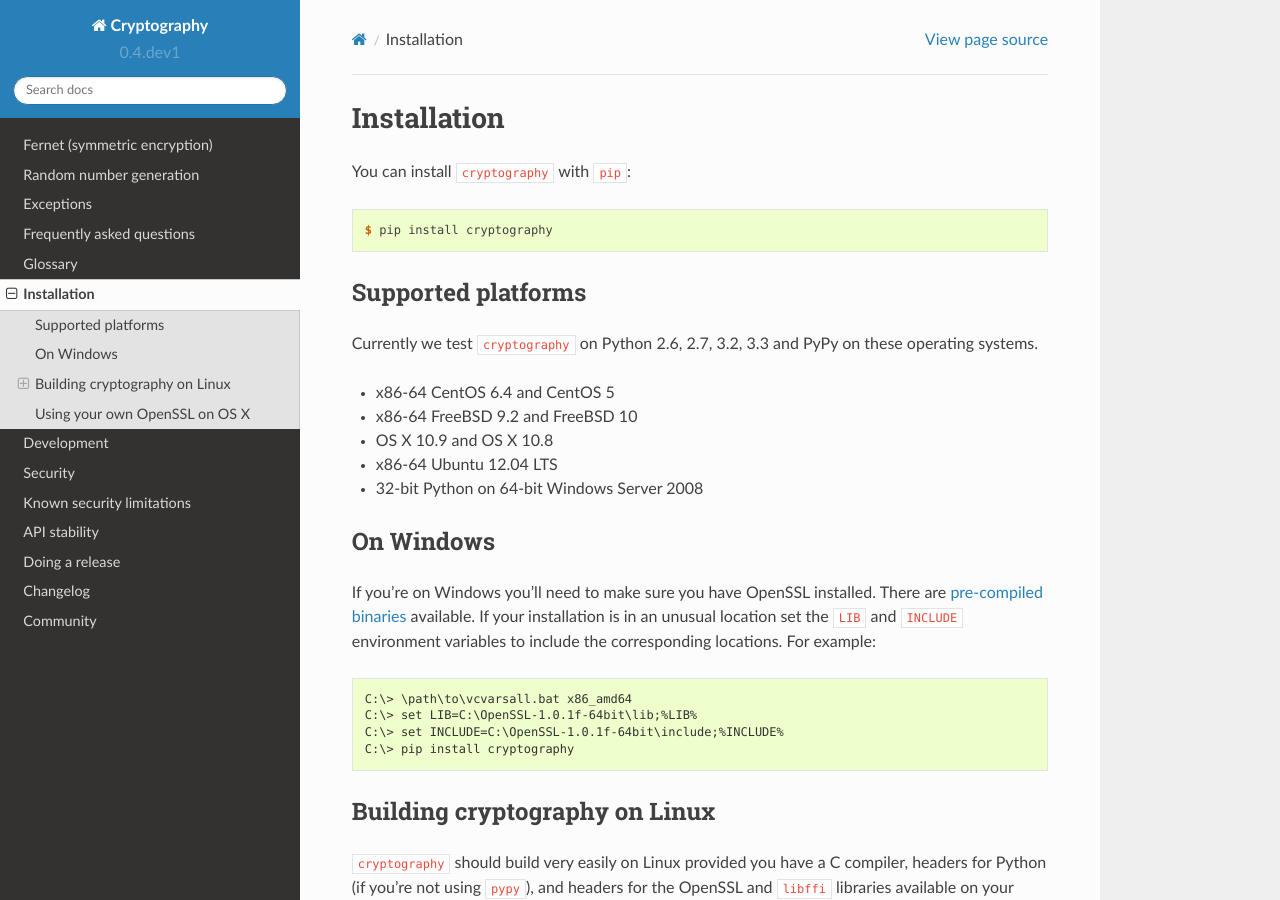
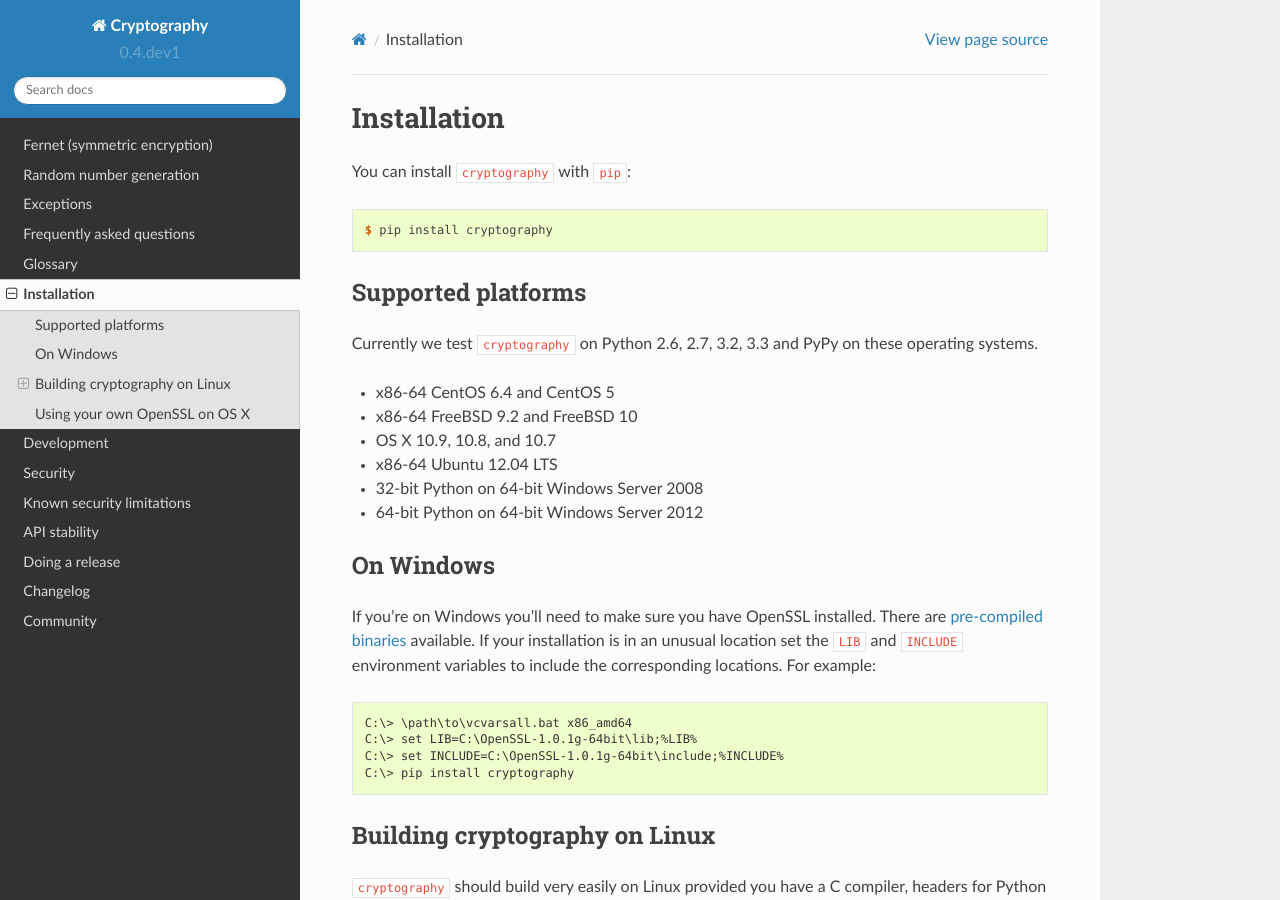
Before and after one commit to WebKing0121/cryptography, a Sphinx documentation site: the page built from docs/installation.rst, in a window 1280 px wide and 900 px high. Built offline with Sphinx 7.4.7 and the Read the Docs theme 2.0.0, drawn with Linux system fonts in a browser that asks for light colours; pages that are not in the unit, such as notebooks, are missing from menus.

Commit message:
Update supported platforms

```diff
--- a/docs/installation.rst
+++ b/docs/installation.rst
@@ -15,9 +15,10 @@ these operating systems.
 
 * x86-64 CentOS 6.4 and CentOS 5
 * x86-64 FreeBSD 9.2 and FreeBSD 10
-* OS X 10.9 and OS X 10.8
+* OS X 10.9, 10.8, and 10.7
 * x86-64 Ubuntu 12.04 LTS
 * 32-bit Python on 64-bit Windows Server 2008
+* 64-bit Python on 64-bit Windows Server 2012
 
 On Windows
 ----------
@@ -30,8 +31,8 @@ to include the corresponding locations. For example:
 .. code-block:: console
 
     C:\> \path\to\vcvarsall.bat x86_amd64
-    C:\> set LIB=C:\OpenSSL-1.0.1f-64bit\lib;%LIB%
-    C:\> set INCLUDE=C:\OpenSSL-1.0.1f-64bit\include;%INCLUDE%
+    C:\> set LIB=C:\OpenSSL-1.0.1g-64bit\lib;%LIB%
+    C:\> set INCLUDE=C:\OpenSSL-1.0.1g-64bit\include;%INCLUDE%
     C:\> pip install cryptography
 
 Building cryptography on Linux
```
